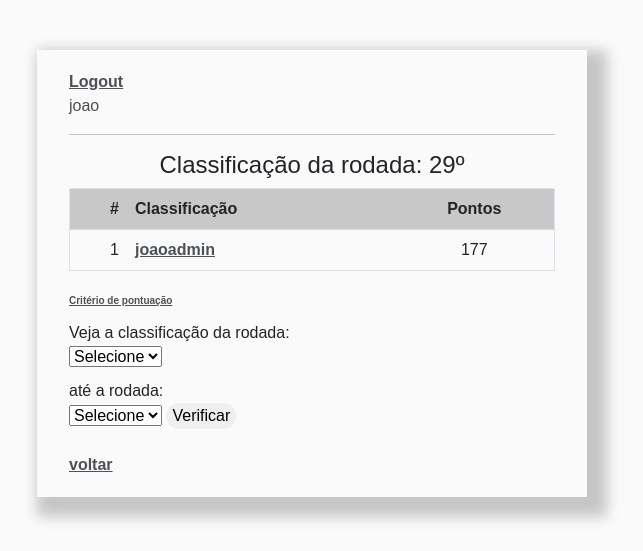
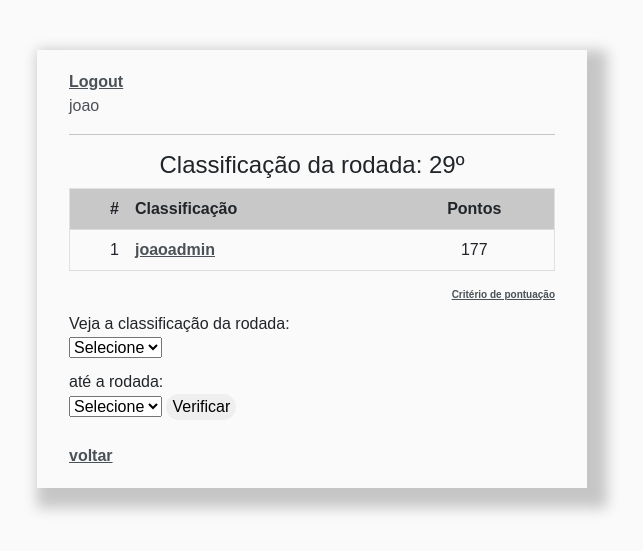
Before and after one commit to jogilschifi/teste, a Django app: page /classificacao/ in a window 1280 px wide. Shown: the top 551 px of the page, without its empty margins (328-971 px from the left). Run offline with Django 4.2, Linux system fonts and the light colour scheme; a user stored in the database is signed in; data comes from the database, SQL or seed files in the repository.

Commit message:
make it better

```diff
--- a/app/templates/app/classificacao.html
+++ b/app/templates/app/classificacao.html
@@ -48,8 +48,8 @@
 
 
     </table>
-<div style="text-align:right>">
-<a style="font-size: 10px" href="/pontuacao/">Critério de pontuação</a>
+<div class="col-lg-12" style="text-align:right; font-size: 10px; margin-top: 0px">
+<a href="/pontuacao/">Critério de pontuação</a>
 </div>
 
 <form id="formrodada" action="/classificacaoporrodada/" method="GET">
--- a/app/templates/app/classificacaoporrodada.html
+++ b/app/templates/app/classificacaoporrodada.html
@@ -75,7 +75,9 @@
 
     </table>
 
-
+<div class="col-lg-12" style="text-align:right; font-size: 10px; margin-top: 0px">
+<a href="/pontuacao/">Critério de pontuação</a>
+</div>
 
 <form id="formrodada" action="/classificacaoporrodada/" method="GET">
     {% csrf_token %}
--- a/app/templates/app/resultado.html
+++ b/app/templates/app/resultado.html
@@ -504,8 +504,8 @@
 
 
 {% endif %}
-<div style="text-align:right>">
-<a style="font-size: 10px" href="/pontuacao/">Critério de pontuação</a>
+<div class="col-lg-12" style="text-align:right; font-size: 10px; margin-top: 0px">
+<a href="/pontuacao/">Critério de pontuação</a>
 </div>
 <br>
 <hr>
```
